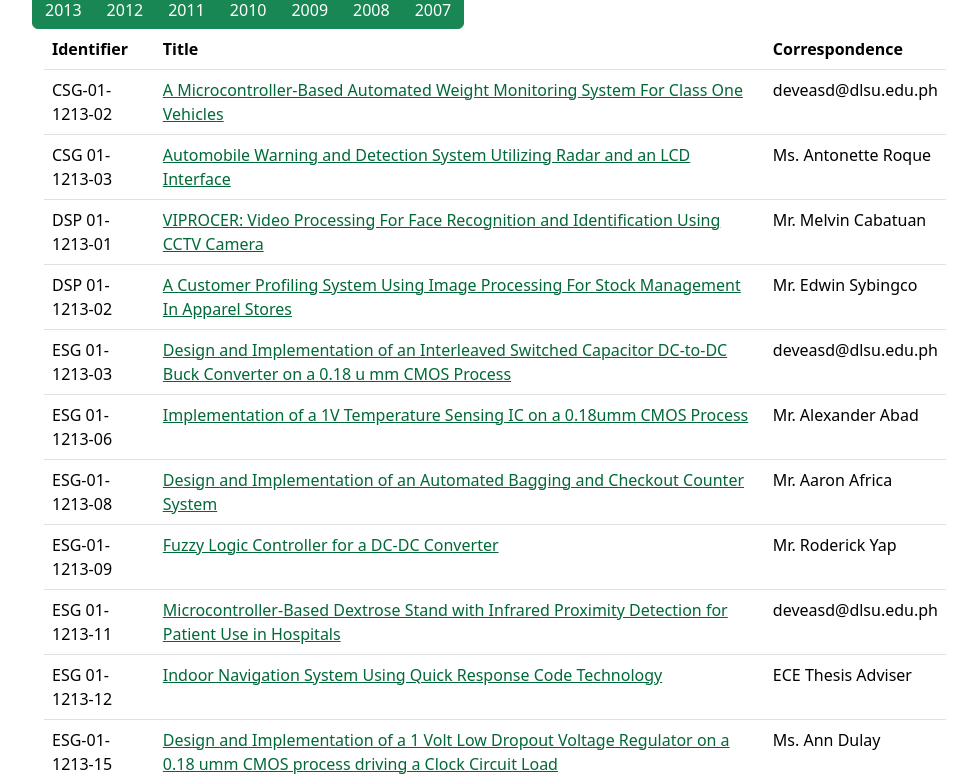
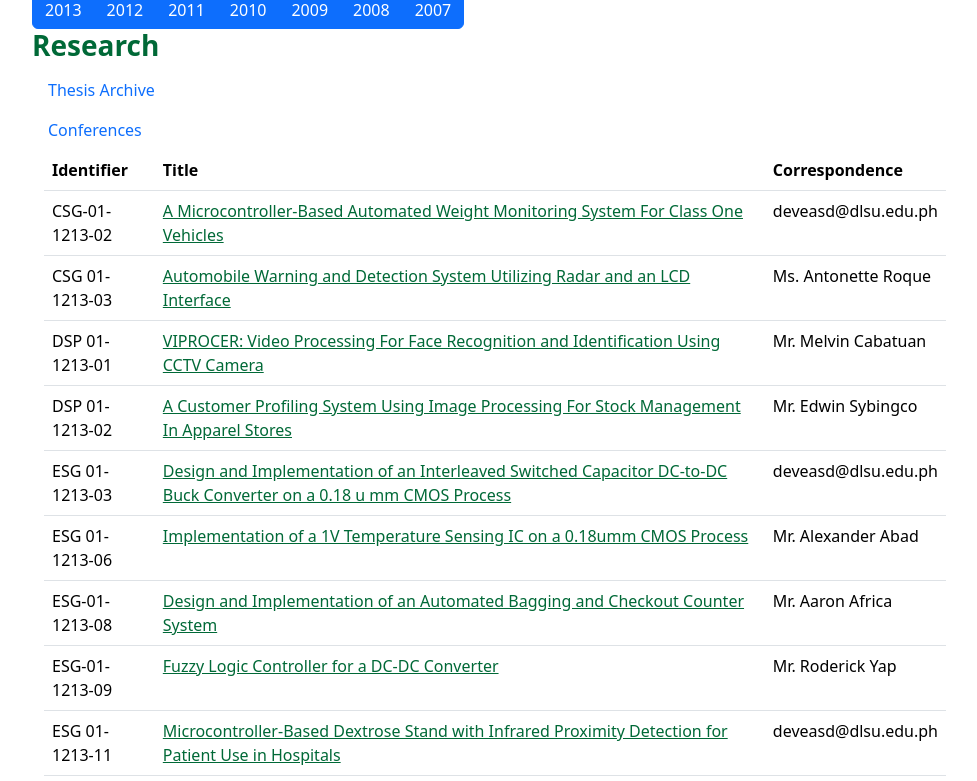
Before and after one commit to Jay-Obico/Jay-Obico.github.io, a plain HTML site: page Research_Thesis_Archive.html in a window 1280 px wide. Shown: the part 155-936 px from the top of the page, without its empty margins (50-1027 px from the left). Drawn offline with nearby package versions, Linux system fonts and the light colour scheme.

Commit message:
Add files via upload

```diff
--- a/Research_Thesis_Archive.html
+++ b/Research_Thesis_Archive.html
@@ -131,16 +131,26 @@
                 <h3 class="fw-bold">Thesis Archive</h3>
                 <div lass="container d-flex justify-content-start mt-5">
                     <div id="Thesis-btn-group" class="btn-group" role="group" aria-label="SO_Table">
-                        <button class="btn btn-success" type="button" data-bs-toggle="collapse" data-bs-target="#2013" aria-expanded="false" aria-controls="webAcc" onclick="on_Click_Disable(this)">2013</button>
-                        <button class="btn btn-success" type="button" data-bs-toggle="collapse" data-bs-target="#2012" aria-expanded="false" aria-controls="webAcc" onclick="on_Click_Disable(this)">2012</button>
-                        <button class="btn btn-success" type="button" data-bs-toggle="collapse" data-bs-target="#2011" aria-expanded="false" aria-controls="webAcc" onclick="on_Click_Disable(this)">2011</button>
-                        <button class="btn btn-success" type="button" data-bs-toggle="collapse" data-bs-target="#2010" aria-expanded="false" aria-controls="webAcc" onclick="on_Click_Disable(this)">2010</button>
-                        <button class="btn btn-success" type="button" data-bs-toggle="collapse" data-bs-target="#2009" aria-expanded="false" aria-controls="webAcc" onclick="on_Click_Disable(this)">2009</button>
-                        <button class="btn btn-success" type="button" data-bs-toggle="collapse" data-bs-target="#2008" aria-expanded="false" aria-controls="webAcc" onclick="on_Click_Disable(this)">2008</button>
-                        <button class="btn btn-success" type="button" data-bs-toggle="collapse" data-bs-target="#2007" aria-expanded="false" aria-controls="webAcc" onclick="on_Click_Disable(this)">2007</button>
+                        <button class="btn btn-primary" type="button" data-bs-toggle="collapse" data-bs-target="#2013" aria-expanded="false" aria-controls="webAcc" onclick="on_Click_Disable(this)">2013</button>
+                        <button class="btn btn-primary" type="button" data-bs-toggle="collapse" data-bs-target="#2012" aria-expanded="false" aria-controls="webAcc" onclick="on_Click_Disable(this)">2012</button>
+                        <button class="btn btn-primary" type="button" data-bs-toggle="collapse" data-bs-target="#2011" aria-expanded="false" aria-controls="webAcc" onclick="on_Click_Disable(this)">2011</button>
+                        <button class="btn btn-primary" type="button" data-bs-toggle="collapse" data-bs-target="#2010" aria-expanded="false" aria-controls="webAcc" onclick="on_Click_Disable(this)">2010</button>
+                        <button class="btn btn-primary" type="button" data-bs-toggle="collapse" data-bs-target="#2009" aria-expanded="false" aria-controls="webAcc" onclick="on_Click_Disable(this)">2009</button>
+                        <button class="btn btn-primary" type="button" data-bs-toggle="collapse" data-bs-target="#2008" aria-expanded="false" aria-controls="webAcc" onclick="on_Click_Disable(this)">2008</button>
+                        <button class="btn btn-primary" type="button" data-bs-toggle="collapse" data-bs-target="#2007" aria-expanded="false" aria-controls="webAcc" onclick="on_Click_Disable(this)">2007</button>
                     </div>
                 </div>
-
+                <div class="col-2">
+                    <h3 class="fw-bold">Research</h3>
+                    <ul class="nav flex-column">
+                        <li class="nav-item">
+                          <a class="nav-link " aria-current="page" href="Research_Thesis_Archive.html">Thesis Archive</a>
+                        </li>
+                        <li class="nav-item">
+                          <a class="nav-link active" href="Research_Conferences.html">Conferences</a>
+                        </li>
+                    </ul>
+                </div>
                 <div id="SO_Table" class="container">
 
                     <!-- Copy paste the Div below this comment, change the ID to the correct year and add the contents -->
@@ -869,7 +879,7 @@
                     <tr>
                     <td></td>
                     <td><a href="https://www.dlsu.edu.ph/colleges/gcoe/academic-departments/electronics-communications-engineering/thesis-archive/an-implementation-of-a-pc-based-blind-source-separation-using-the-information-maximation-approach-2007/" target="_blank" rel="noopener">An Implementation Of A PC-Based Blind Source Separation Using the Information Maximation Approach</a></td>
-                    <td><a href="/cdn-cgi/l/email-protection#7e121f0e170c1f1b3e1a120d0b501b1a0b500e16">Engr. Edzel Lapira</a></td>
+                    <td>Engr. Edzel Lapira</td>
                     </tr>
                     <tr>
                     <td></td>
@@ -1002,8 +1012,13 @@
                         <td>Engr. Melvin Cabatuan</td>
                         </tr>
                 </table>
+                </div>
+
             </div>
+        </div>
+    </div>
 
+    </div>
 
         <!-- footer -->
         <footer class="mt-auto pb-3 pt-3">
```
